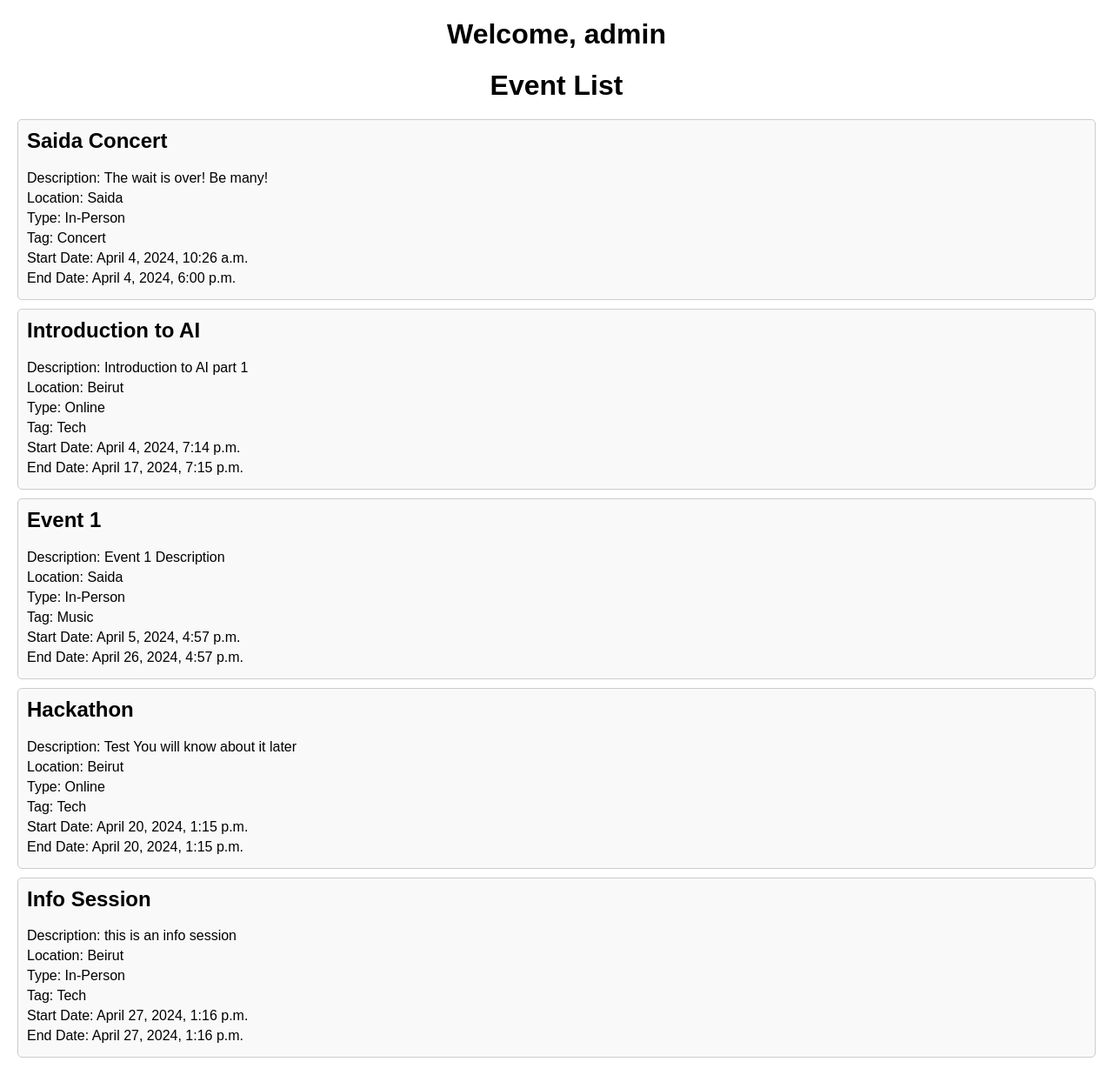
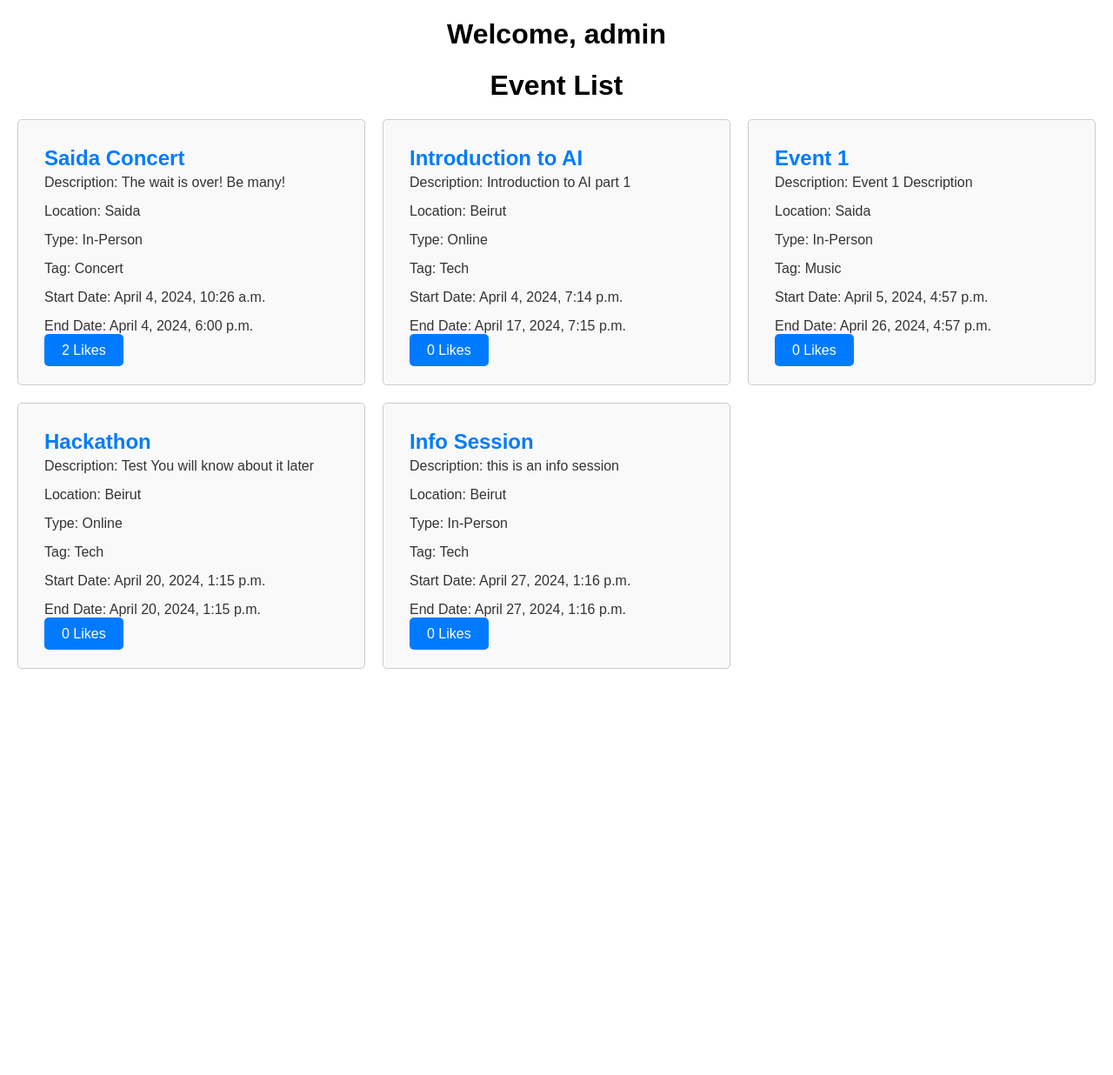
Before and after one commit to MarilynHb/Event-Management-System, a Django app: page /dashboard in a window 1280 px wide. Shown: the part 58-1294 px from the top of the page at 87% size. After the commit the page ends 827 px from the top, so only its background shows below. Run offline with Django 5.2, Linux system fonts and the light colour scheme; a user stored in the database is signed in; data comes from the database, SQL or seed files in the repository; both versions use the stored data as it was after the commit.

Commit message:
add like event feature

```diff
--- a/event_management/templates/dashboard.html
+++ b/event_management/templates/dashboard.html
@@ -10,34 +10,60 @@
     }
 
     .event-list {
+    display: grid;
+    grid-template-columns: repeat(auto-fill, minmax(350px, 1fr));
+    gap: 20px;
     list-style-type: none;
     padding: 0;
-        margin: 0;
 }
-
 .event-item {
+    display: flex;
+    flex-direction: column;
+    justify-content: space-between;
     background-color: #f9f9f9;
     border: 1px solid #ccc;
     border-radius: 5px;
-        padding: 10px;
-        margin-bottom: 10px;
+    padding: 30px;
+    transition: transform 0.3s;
 }
 
+.like-from{
+    width: fit-content;
+}
     .event-title {
-        margin-top: 0;
+    margin: 0;
+    color: #007bff;
+    font-size: 1.5em;
+}
+    .event-info {
+        color: #333;
+        margin: 5px 0px 10px 0px;
+    }
+    .btn {
+    align-self: end;
+    justify-self: end;
+    padding: 10px 20px;
+    font-size: 16px;
+    cursor: pointer;
+    border: none;
+    border-radius: 5px;
+    background-color: #007bff;
+    color: #fff;
+    text-decoration: none;
+    transition: backg
     }
 
-    .event-info {
-        margin: 5px 0;
+    .btn:hover {
+        background-color: #0056b3;
     }
 </style>
 
 <h1 class="dashboard-heading">Welcome, {{ request.user.username }}</h1>
 
 <h1 class="dashboard-heading">Event List</h1>
-<ul class="event-list">
+<div class="event-list">
     {% for event in events %}
-    <li class="event-item">
+    <div class="event-item">
         <h2 class="event-title">{{ event.title }}</h2>
         <p class="event-info">Description: {{ event.description }}</p>
         <p class="event-info">Location: {{ event.location.description }}</p>
@@ -45,10 +71,15 @@
         <p class="event-info">Tag: {{ event.tag.description }}</p>
         <p class="event-info">Start Date: {{ event.start_date|date:"F j, Y, g:i a" }}</p>
         <p class="event-info">End Date: {{ event.end_date|date:"F j, Y, g:i a" }}</p>
-    </li>
+        <form method="post" class="like-form">
+            {% csrf_token %}
+            <input type="hidden" user="{{ user }}">
+            <a class="btn" href="{% url 'like_event' event.id %}"> {{event.likes_count}} Likes</a>
+        </form>
+    </div>
     {% empty %}
-    <li class="event-item">No events available.</li>
+    <p>No events available.</p>
     {% endfor %}
-</ul>
+</div>
 
 {% endblock %}
--- a/event_management/urls.py
+++ b/event_management/urls.py
@@ -14,6 +14,7 @@ urlpatterns = [
     path('events', views.event_list, name="event_list"),
     path('events/create', views.event_create, name="event_create"),
     path('events/<int:event_id>', views.event_edit, name="event_edit"),
+    path('events/<int:event_id>/like', views.like_event, name="like_event"),
     path('events/<int:event_id>/delete', views.event_delete, name="event_delete"),
 
 
--- a/event_management/views.py
+++ b/event_management/views.py
@@ -2,7 +2,7 @@ from django.utils import timezone
 from django.shortcuts import get_object_or_404, render, redirect
 from datetime import datetime
 
-from event_management.models import EventTag, EventType, Location, Event
+from event_management.models import EventTag, EventType, Location, Event, LikedEvents
 from .forms import CreateUserForm, LoginForm, ProfileCompletionForm
 from django.contrib.auth.models import auth
 from django.contrib.auth import authenticate, login, logout
@@ -79,6 +79,21 @@ def event_delete(request, event_id):
     event = Event.objects.get(id=event_id)
     event.delete()
     return redirect('profile')
+
+@login_required(login_url="my_login")
+def like_event(request, event_id):
+    print(event_id)
+    event = Event.objects.get(id=event_id)
+    try:
+        likedEvent = LikedEvents.objects.get(event_id=event_id, owner_id=request.user)
+        likedEvent.delete()
+        event.likes_count -= 1
+        event.save()
+    except LikedEvents.DoesNotExist:
+        likedEvent = LikedEvents.objects.create(event_id=event, owner_id=request.user, liked_on=timezone.now())
+        event.likes_count += 1
+        event.save()
+    return redirect('dashboard')
 
 def event_create(request):
     if request.method == 'POST':
```
Also changed, not shown: event_management/templates/event_form.html (+7 -7 lines), db.sqlite3. Lines whose indentation alone changed are shown as unchanged.
